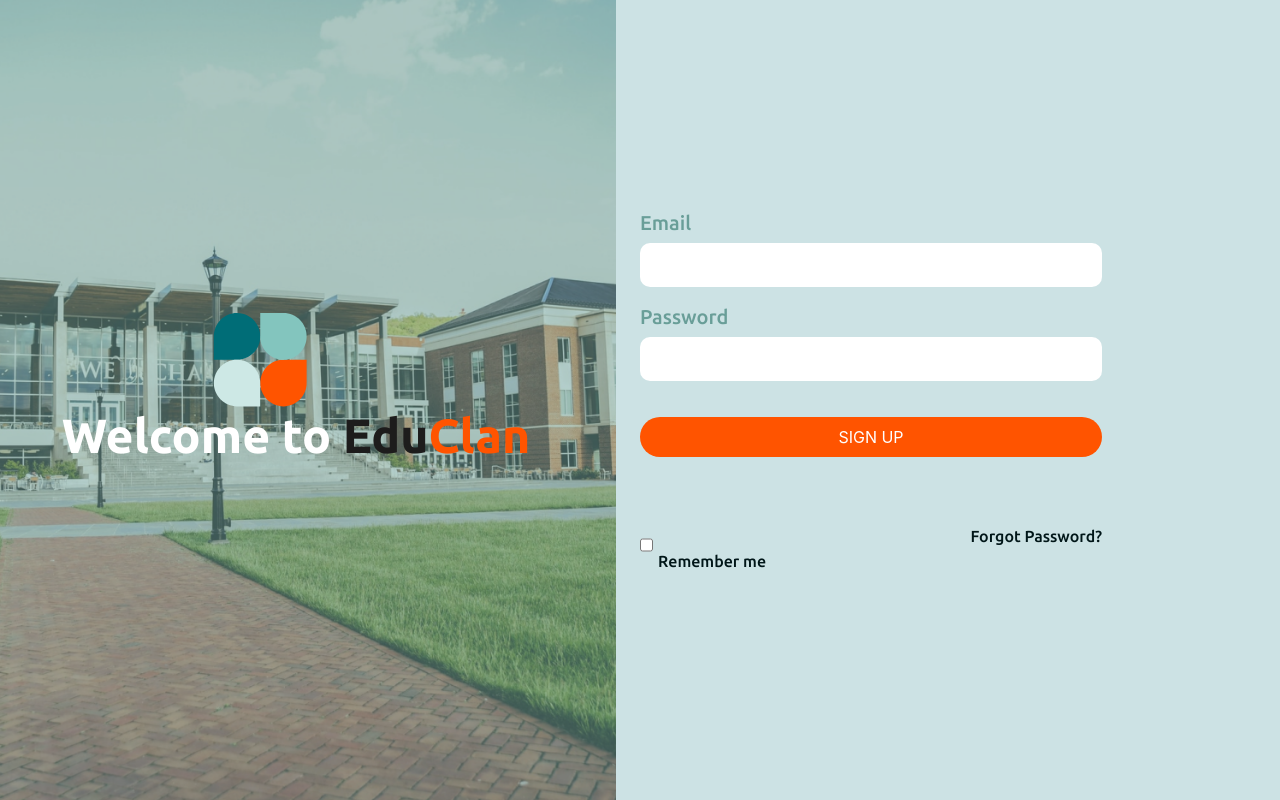
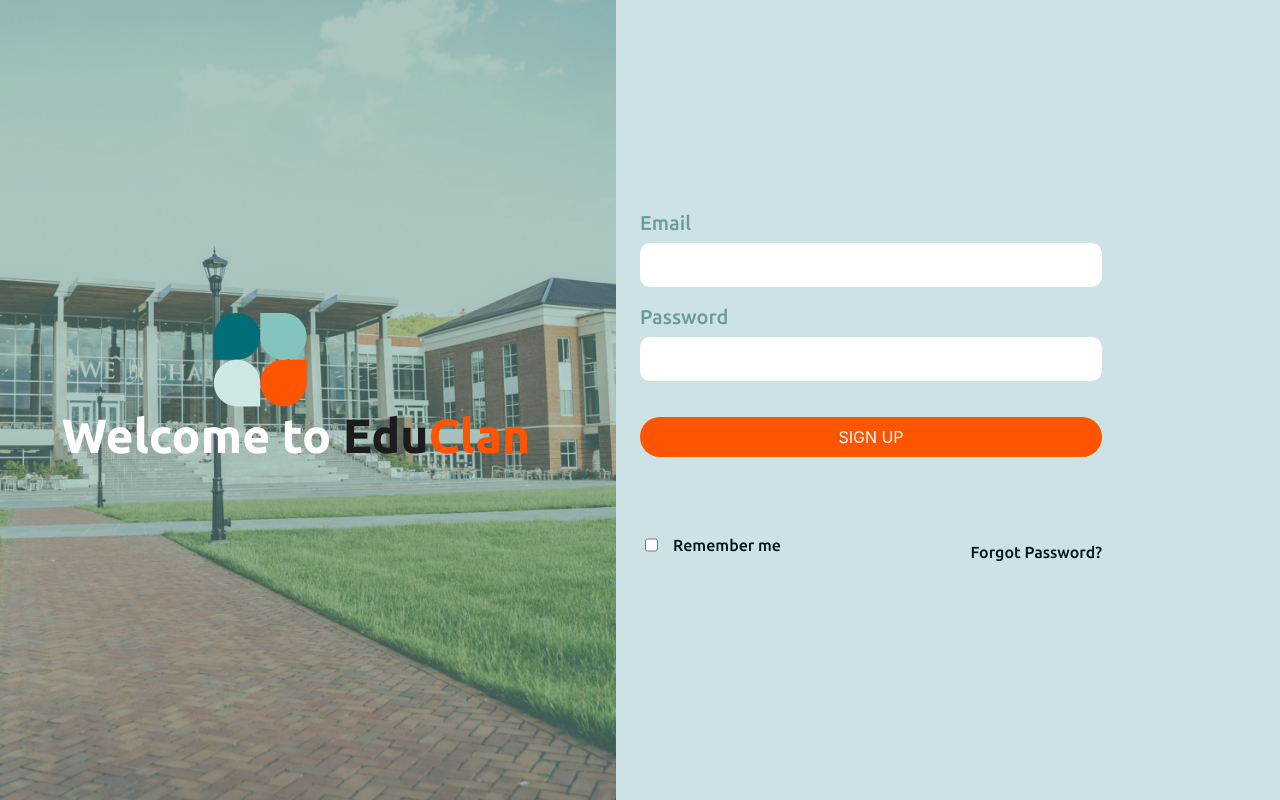
Before and after one commit to Acers-Org/digiphront-frontend, a React (Create React App) app: page /login in a window 1280 px wide. Built offline with nearby package versions, Linux system fonts and the light colour scheme.

Commit message:
integration

```diff
--- a/package.json
+++ b/package.json
@@ -6,10 +6,10 @@
     "@emotion/react": "^11.9.0",
     "@emotion/styled": "^11.8.1",
     "@mui/icons-material": "^5.6.0",
-    "@mui/material": "^5.6.1",
     "@testing-library/jest-dom": "^5.16.3",
     "@testing-library/react": "^12.1.4",
     "@testing-library/user-event": "^13.5.0",
+    "axios": "^0.26.1",
     "formik": "^2.2.9",
     "react": "^18.0.0",
     "react-bootstrap": "^2.2.3",
--- a/src/pages/login/Login.css
+++ b/src/pages/login/Login.css
@@ -51,12 +51,22 @@
 label {
     text-align: left;
 }
+.checkbox {
+    width: 146px;
+    display: flex;
+    align-items: center;
+    justify-content: space-around;
+    flex-direction: row;
+}
 .checkbox input {
     background: #CDE8E5;
     border: 1px solid #000000;
     box-sizing: border-box;
 }
-
+.checkbox label {
+    position: relative;
+    top: 10px;
+}
 .checkbox label, .login a {
     font-family: 'Ubuntu';
     font-style: normal;
@@ -109,9 +119,12 @@ label {
     color: red;
     width: 100%;
     position: relative;
-    top: -80px;
+    top: -100px;
     left: 0px;
     text-align: left;
+}
+.align {
+    align-items: center;
 }
 @media (max-width: 480px) {
     .login .img-container {
--- a/src/pages/login/Login.jsx
+++ b/src/pages/login/Login.jsx
@@ -5,6 +5,8 @@ import { Link, useNavigate } from 'react-router-dom';
 import { useFormik } from 'formik';
 import { Spinner } from 'react-bootstrap';
 import * as Yup from 'yup';
+import API from '../../utils/Backend'
+import axios from 'axios';
 
 function Login() {
     const navigate = useNavigate();
@@ -13,12 +15,35 @@ function Login() {
         password: Yup.string().min(8, 'Password must be 8 characters or more').required('Password is required!'),
         remember: Yup.string()
     })
-    const handleSignin = (values) => {
-        if(values) {
-            localStorage.setItem('user', JSON.stringify(values));
-            console.log(values)
-            navigate('/studentDashboard');
-        };
+    const handleSignin = async (values) => {
+        console.log(values)
+        //const res = await axios.post('https://educlan.herokuapp.com/api/login', values)
+        //console.log(res)
+        //.catch(err => console.log(err))
+        await API.post(`/login`, values)
+        .then((res) => console.log(res))
+        .catch(err => console.log(err))
+
+        try {
+            // await axios.post('https://educlan.herokuapp.com/api/login', values)
+            // .then((res) => console.log(res))
+            // .catch(err => console.log(err))
+            // await API.post('/login', values)
+            // .then((res) => console.log(res))
+            // .catch(err => console.log(err))
+
+            fetch(`https://educlan.herokuapp.com/api/login`, {
+                method: 'POST',
+                body: values,
+                headers: {
+                    "Content-type": "application/json"
+                }
+            })
+            .then((res) => console.log(res))
+            .catch(err => console.log(err))
+        } catch (e) {
+            console.log('API error: ', e)
+        }
     }
     const formik = useFormik({
         initialValues: {
@@ -71,7 +96,7 @@ function Login() {
                             {!formik.isSubmitting ? ("Sign Up") : (<Spinner animation="border" variant="light"/>)}
                         </button>
 
-                        <div className="d-flex justify-content-between mt-3">
+                        <div className="d-flex justify-content-between mt-3 align">
                             <div className="checkbox">
                                 <input type="checkbox"
                                 name="rememberMe"
--- /dev/null
+++ b/src/utils/Backend.jsx
@@ -0,0 +1,10 @@
+import axios from 'axios';
+
+const API = axios.create({
+    baseURL: "https://educlan.herokuapp.com/api",
+    headers: {
+        "Content-type": "application/json"
+    },
+})
+
+export default API;
```
Also changed, not shown: 1 other file (tests, documents, lock files or other folders).
